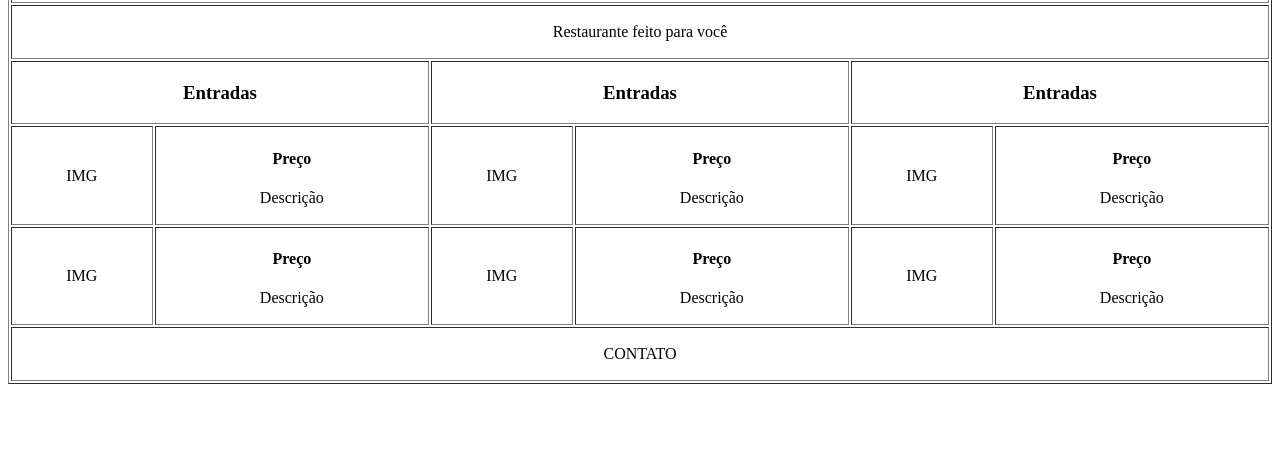
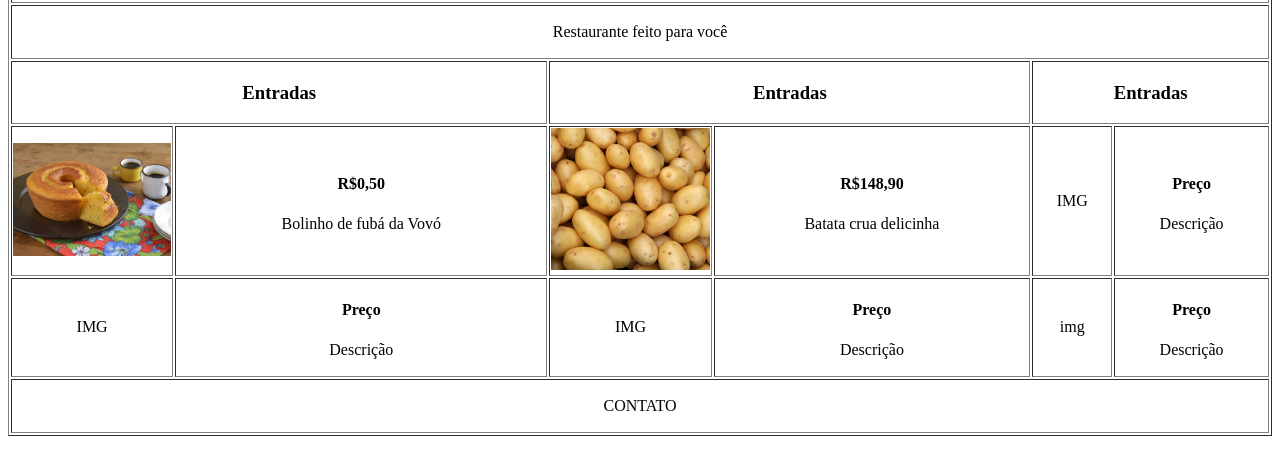
Before and after one commit to ArthurBarcala/git-branches, a plain HTML site: page index.html in a window 1280 px wide. Shown: the part 92-564 px from the top of the page. Drawn offline with Linux system fonts and the light colour scheme.

Commit message:
adicionando conteudo no index.html

```diff
--- a/index.html
+++ b/index.html
@@ -30,17 +30,17 @@
             </td>
         </tr>
         <tr align="center">
-            <td>IMG</td>
+            <td width="13%"> <img src="assets/bolo-de-fuba.jpg" alt="bolo de fuba" width="100%"></td>
             <td>
-                <h4>Preço</h4>
-                <p>Descrição</p>
+                <h4>R$0,50</h4>
+                <p>Bolinho de fubá da Vovó</p>
             </td>
-            <td>IMG</td>
+            <td width="13%"><img src="assets/BR-cultura-da-batata.jpg" alt="batata crua" width="100%"></td>
             <td>
-                <h4>Preço</h4>
-                <p>Descrição</p>
+                <h4>R$148,90</h4>
+                <p>Batata crua delicinha</p>
             </td>
-            <td>IMG</td>
+            <td >IMG</td>
             <td>
                 <h4>Preço</h4>
                 <p>Descrição</p>
@@ -57,7 +57,7 @@
                 <h4>Preço</h4>
                 <p>Descrição</p>
             </td>
-            <td>IMG</td>
+            <td>img</td>
             <td>
                 <h4>Preço</h4>
                 <p>Descrição</p>
```
Also changed, not shown: assets/BR-cultura-da-batata.jpg (added), assets/bolo-de-fuba.jpg (added), assets/download.jpg (added).
